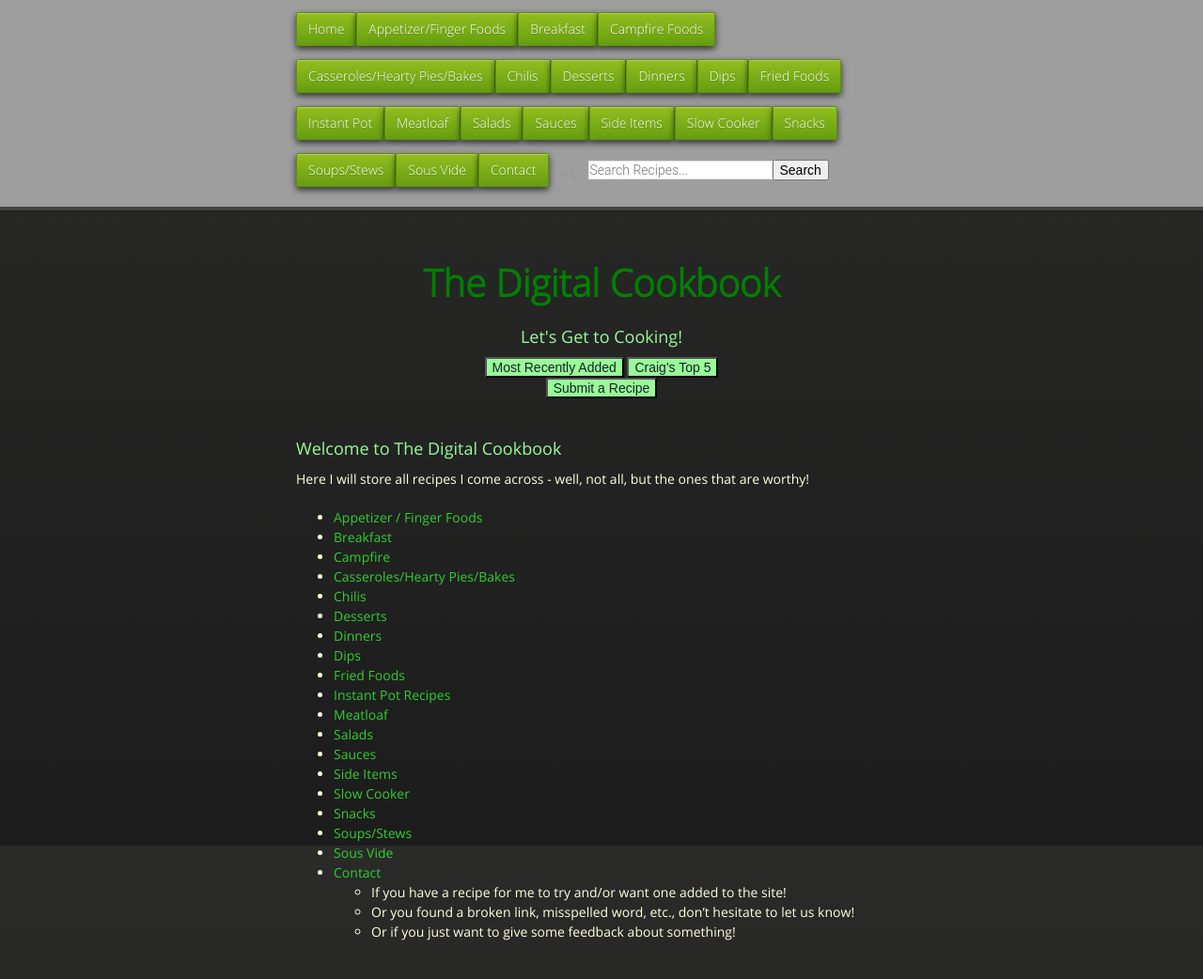
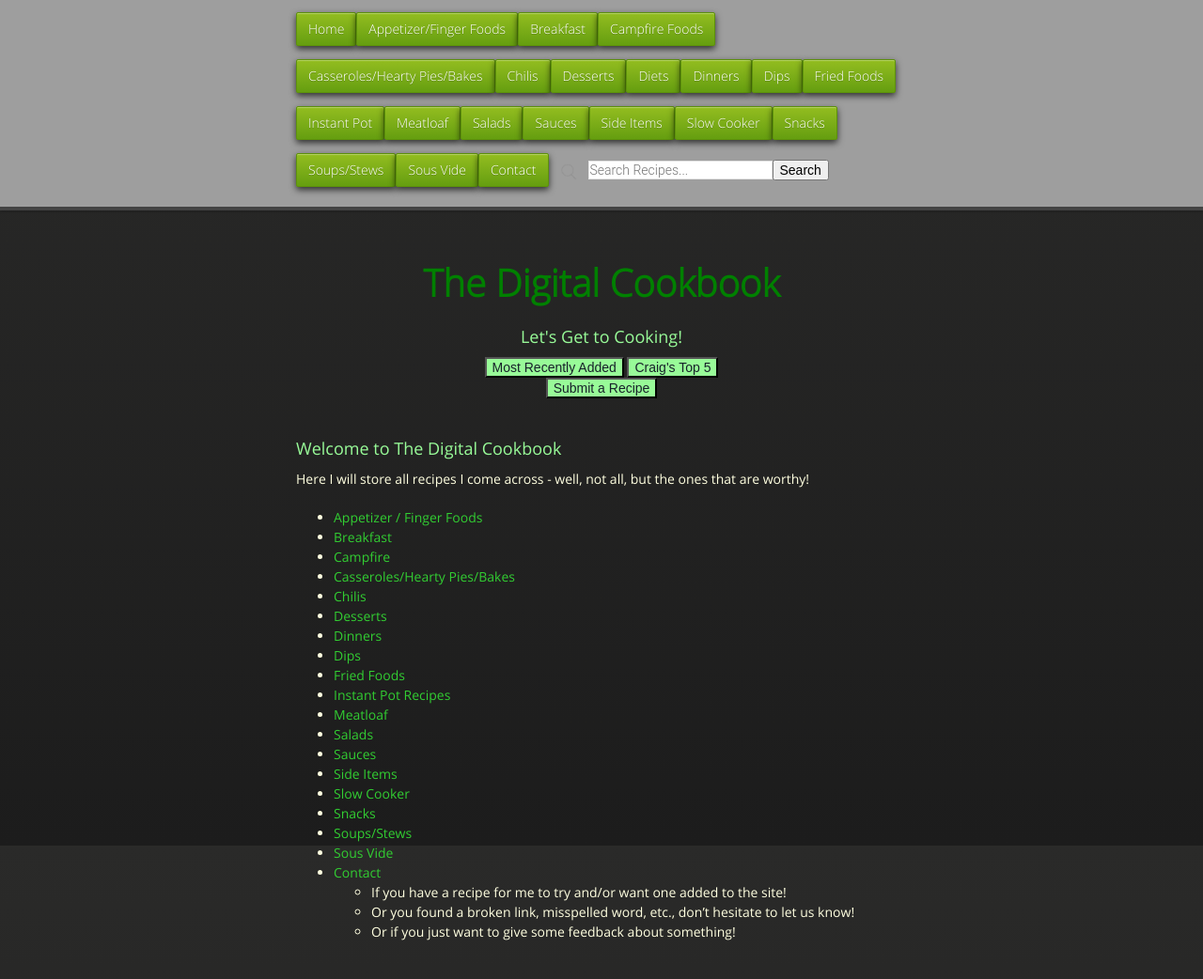
Before and after one commit to cmwillett/TheDigitalCookbook, a Jekyll site: the page built from index.md, in a window 1280 px wide. Shown: the whole page at 94% size. Built offline with Jekyll 4.4.1, drawn with Linux system fonts in a browser that asks for light colours; nearby versions of some CDN libraries.

Commit message:
Update default.html

```diff
--- a/_layouts/default.html
+++ b/_layouts/default.html
@@ -33,6 +33,7 @@ tipue_search_active: true
             <li class="fork"><a href="{{site.github.url}}/CasserolesHeartyPiesAndBakes/index.html">Casseroles/Hearty Pies/Bakes</a></li>
             <li class="fork"><a href="{{site.github.url}}/Chilis/index.html">Chilis</a></li>
             <li class="fork"><a href="{{site.github.url}}/Desserts/index.html">Desserts</a></li>
+            <li class="fork"><a href="{{site.github.url}}/Diets/index.html">Diets</a></li>
             <li class="fork"><a href="{{site.github.url}}/Dinners/index.html">Dinners</a></li>
             <li class="fork"><a href="{{site.github.url}}/Dips/index.html">Dips</a></li>
             <li class="fork"><a href="{{site.github.url}}/FriedFoods/index.html">Fried Foods</a></li>
```
